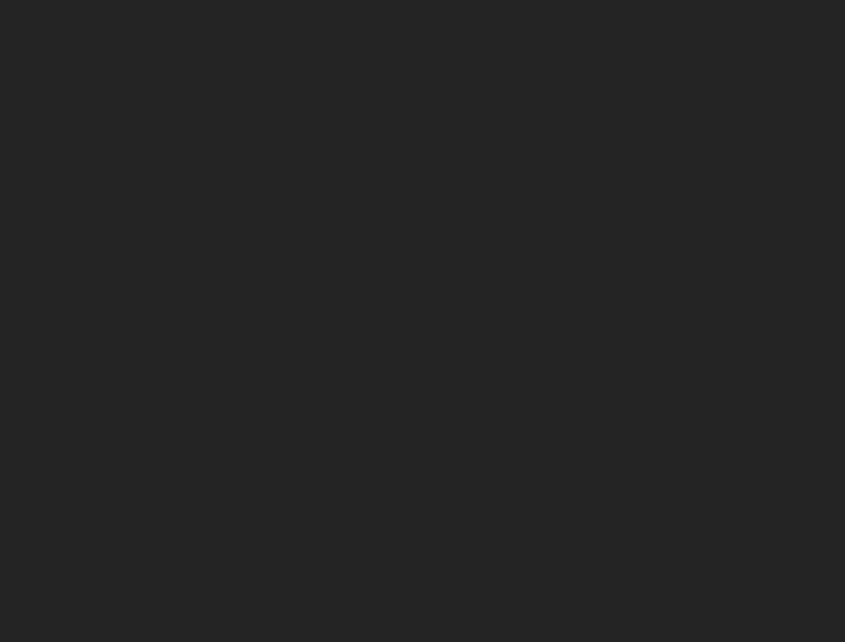
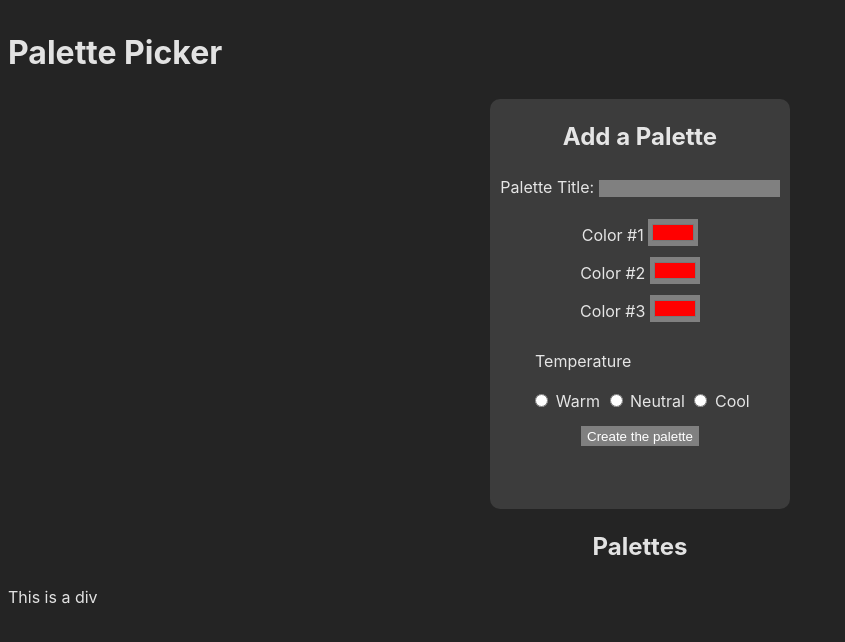
Before and after one commit to thisischu/palette-picker-2, a website built with Vite: page index.html in a window 1280 px wide. Shown: the whole page, without its empty margins (0-845 px from the left). Built offline with nearby package versions, Linux system fonts and the light colour scheme.

Commit message:
HTML + grab values from user form

```diff
--- a/index.html
+++ b/index.html
@@ -1,4 +1,4 @@
-<!doctype html>
+<!DOCTYPE html>
 <html lang="en">
   <head>
     <meta charset="UTF-8" />
@@ -7,7 +7,71 @@
     <title>Palette Picker</title>
   </head>
   <body>
-    <div id="app"></div>
+    <header>
+      <h1>Palette Picker</h1>
+    </header>
+
+    <main>
+      <section class="palette-input-form">
+        <div id="palette-form">
+          <h2>Add a Palette</h2>
+          <form id="form">
+            <div id="palette-title">
+              <label for="paletteTitleInput">Palette Title:</label>
+              <input type="text" id="paletteTitleInput" />
+            </div>
+
+            <div id="form-color">
+              <div class="color-pick">
+                <label for="color1">Color #1</label>
+                <input
+                  type="color"
+                  id="color1"
+                  name="color1"
+                  value="#ff0000"
+                />
+              </div>
+              <div class="color-pick">
+                <label for="color2">Color #2</label>
+                <input
+                  type="color"
+                  id="color2"
+                  name="color2"
+                  value="#ff0000"
+                />
+              </div>
+              <div class="color-pick">
+                <label for="color3">Color #3</label>
+                <input
+                  type="color"
+                  id="color3"
+                  name="color3"
+                  value="#ff0000"
+                />
+              </div>
+            </div>
+            <div id="form-temp">
+              <p id="temp-text">Temperature</p>
+              <input type="radio" id="warm" name="temperature" value="warm" />
+              <label for="warm">Warm</label>
+              <input type="radio" id="neutral" name="temperature" value="neutral" />
+              <label for="neutral">Neutral</label>
+              <input type="radio" id="cool" name="temperature" value="cool" />
+              <label for="cool">Cool</label>
+            </div>
+
+            <div id="palette-submit">
+              <button id="palette-submit-button" type="submit">Create the palette</button>
+            </div>
+          </form>
+        </div>
+      </section>
+      <h2 id="palette-heading">Palettes</h2>
+
+      <section id="user-made-palettes">
+        <p>This is a div</p>
+      </section>
+    </main>
     <script type="module" src="/src/main.js"></script>
-  </body>
+    </body>
 </html>
--- a/src/main.js
+++ b/src/main.js
@@ -1,14 +1,45 @@
 //import uuid with an alias so that it is more descriptive
 //npm i uuid (Universally unique id)
 
-import { v4 as uuidV4 } from 'uuid';
-import paletteData from './palette.json'
-import { getPalettes } from './data-store'
-import './style.css'
+import { v4 as uuidV4 } from "uuid";
+import paletteData from "./palette.json";
+import { getPalettes } from "./data-store";
+import "./style.css";
 
+// Add an event listener to the form
+const form = document.getElementById("form");
 
-console.log("uuid", uuidV4())
+form.addEventListener("submit", function (event) {
+  event.preventDefault(); // Prevent the default form submission behavior
 
-console.log('Hello World')
-console.log('palette json:', paletteData[0].title)
-console.log(getPalettes())
+  // Get values from the form inputs
+  const paletteTitle = document.getElementById("paletteTitleInput").value;
+  const color1 = document.getElementById("color1").value;
+  const color2 = document.getElementById("color2").value;
+  const color3 = document.getElementById("color3").value;
+
+  let temperature;
+  const temperatureOptions = document.getElementsByName("temperature");
+
+  for (const option of temperatureOptions) {
+    if (option.checked) {
+      temperature = option.value;
+      break;
+    }
+  }
+
+  // You can now use the extracted values as needed, for example, send them to a server
+  console.log("Palette Title: " + paletteTitle);
+  console.log("Color 1: " + color1);
+  console.log("Color 2: " + color2);
+  console.log("Color 3: " + color3);
+  console.log("Temperature: " + temperature);
+});
+
+// console.log("uuid", uuidV4())
+
+// console.log('Hello World')
+// console.log('palette json:', paletteData[0].title)
+// console.log(getPalettes())
+
+//git init > git status > git add .> git commit -am "" > go to github and create a new repo without a readme file > copy the commands and paste it into the terminal
--- a/src/style.css
+++ b/src/style.css
@@ -13,3 +13,70 @@
   -moz-osx-font-smoothing: grayscale;
   -webkit-text-size-adjust: 100%;
 }
+
+body{
+  display: flex;
+  flex-direction: column;
+}
+
+main {
+  display: center;
+}
+
+.palette-input-form{
+  display: flex;
+  justify-content: center;
+}
+
+#palette-form{
+  background-color: rgb(60, 60, 60);
+  width: 300px;
+  border-radius: 10px;
+  text-align: center;
+  height:410px;
+}
+
+input[type=text] {
+  background-color: gray;
+  border: white, 1px;
+}
+
+input[type=color] {
+  background-color: gray;
+  border: none;
+}
+
+
+#form-color{
+  display: flex;
+  flex-direction: column;
+  padding-top: 20px;
+}
+
+.color-pick {
+  padding-bottom: 10px ;
+}
+
+#temp-text {
+  text-align: left;
+  padding-left: 45px;
+}
+
+#form-temp {
+  padding-bottom: 10px;
+}
+
+#palette-submit {
+  padding-bottom: 10px;
+}
+
+#palette-submit-button {
+  background-color: #808080;
+  color: white;
+  border: none;
+  height: 20px;
+}
+
+#palette-heading {
+  text-align: center;
+}
```
Also changed, not shown: src/local-storage.js (added, +16 -0 lines).
